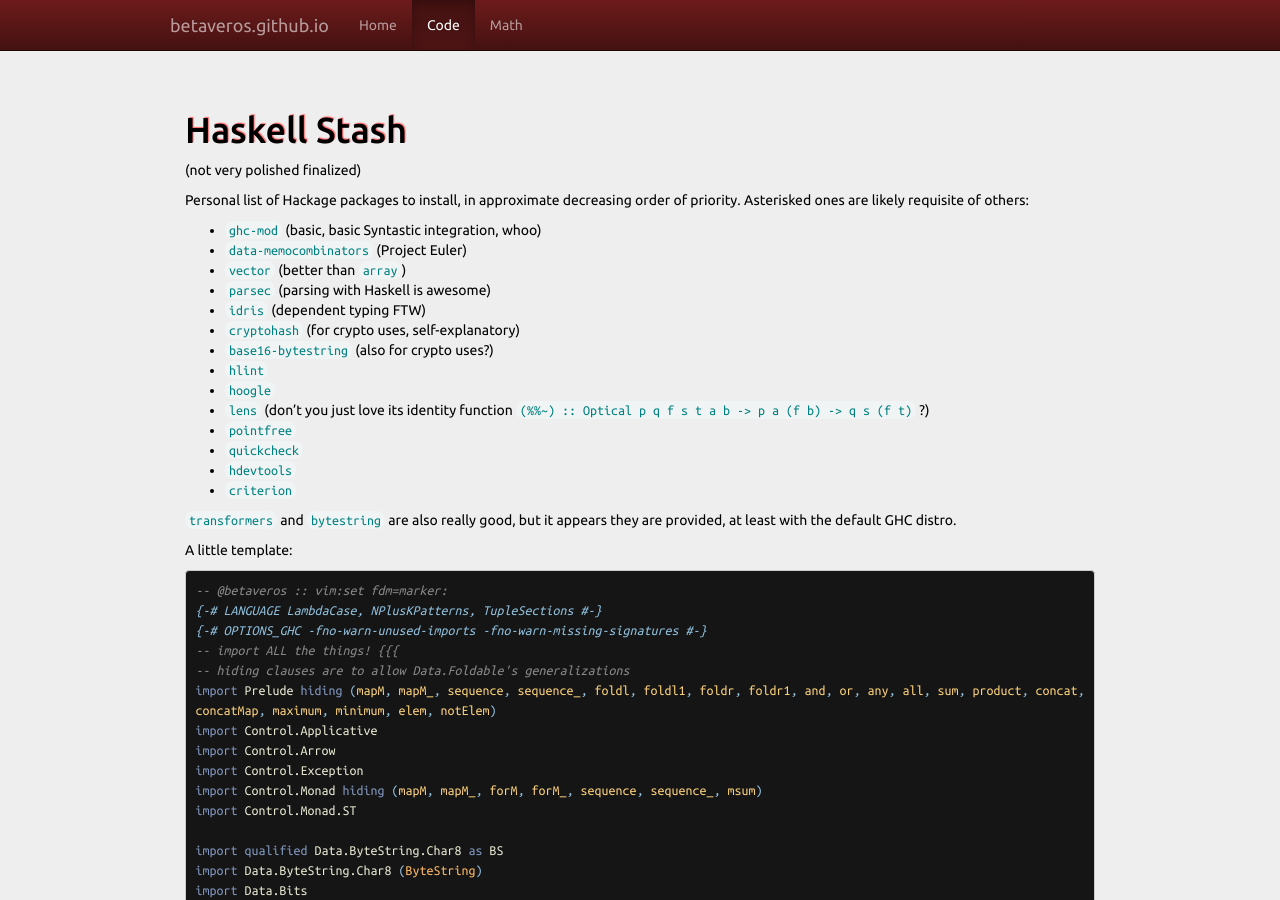
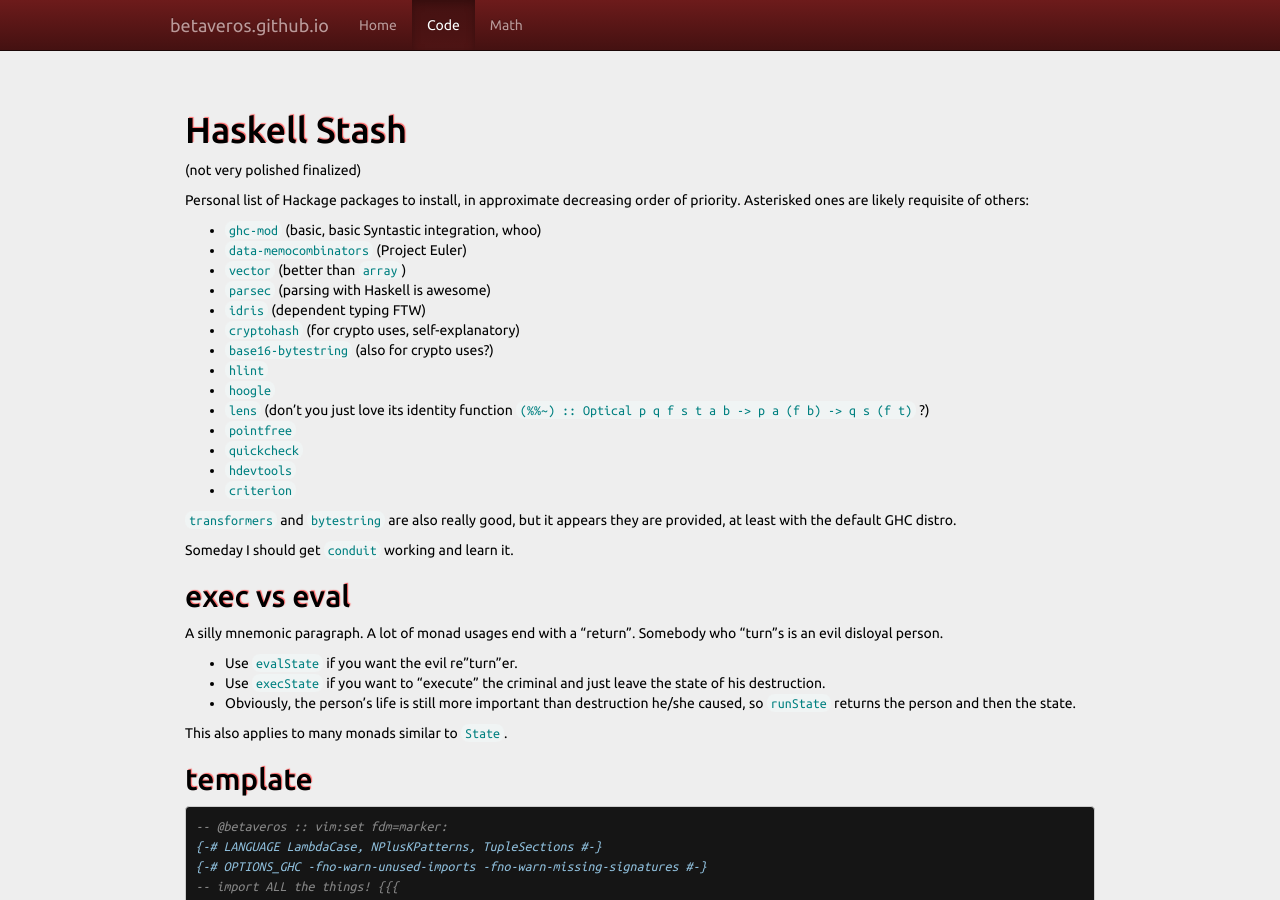
Before and after one commit to betaveros/betaveros.github.io, a Jekyll site: the page built from _posts/2014-12-11-hs-stash.markdown, in a window 1280 px wide and 900 px high. Built offline with Jekyll 4.4.1, drawn with Linux system fonts in a browser that asks for light colours.

Commit message:
Haskell stash: exec vs eval and other stuff

```diff
--- a/_posts/2014-12-11-hs-stash.markdown
+++ b/_posts/2014-12-11-hs-stash.markdown
@@ -25,7 +25,19 @@ Personal list of Hackage packages to install, in approximate decreasing order of
 
 `transformers` and `bytestring` are also really good, but it appears they are provided, at least with the default GHC distro.
 
-A little template:
+Someday I should get `conduit` working and learn it.
+
+## exec vs eval
+
+A silly mnemonic paragraph. A lot of monad usages end with a "return". Somebody who "turn"s is an evil disloyal person.
+
+- Use `evalState` if you want the evil re"turn"er.
+- Use `execState` if you want to "execute" the criminal and just leave the state of his destruction.
+- Obviously, the person's life is still more important than destruction he/she caused, so `runState` returns the person and then the state.
+
+This also applies to many monads similar to `State`.
+
+## template
 
 {% highlight haskell %}
 {% raw %}
```
